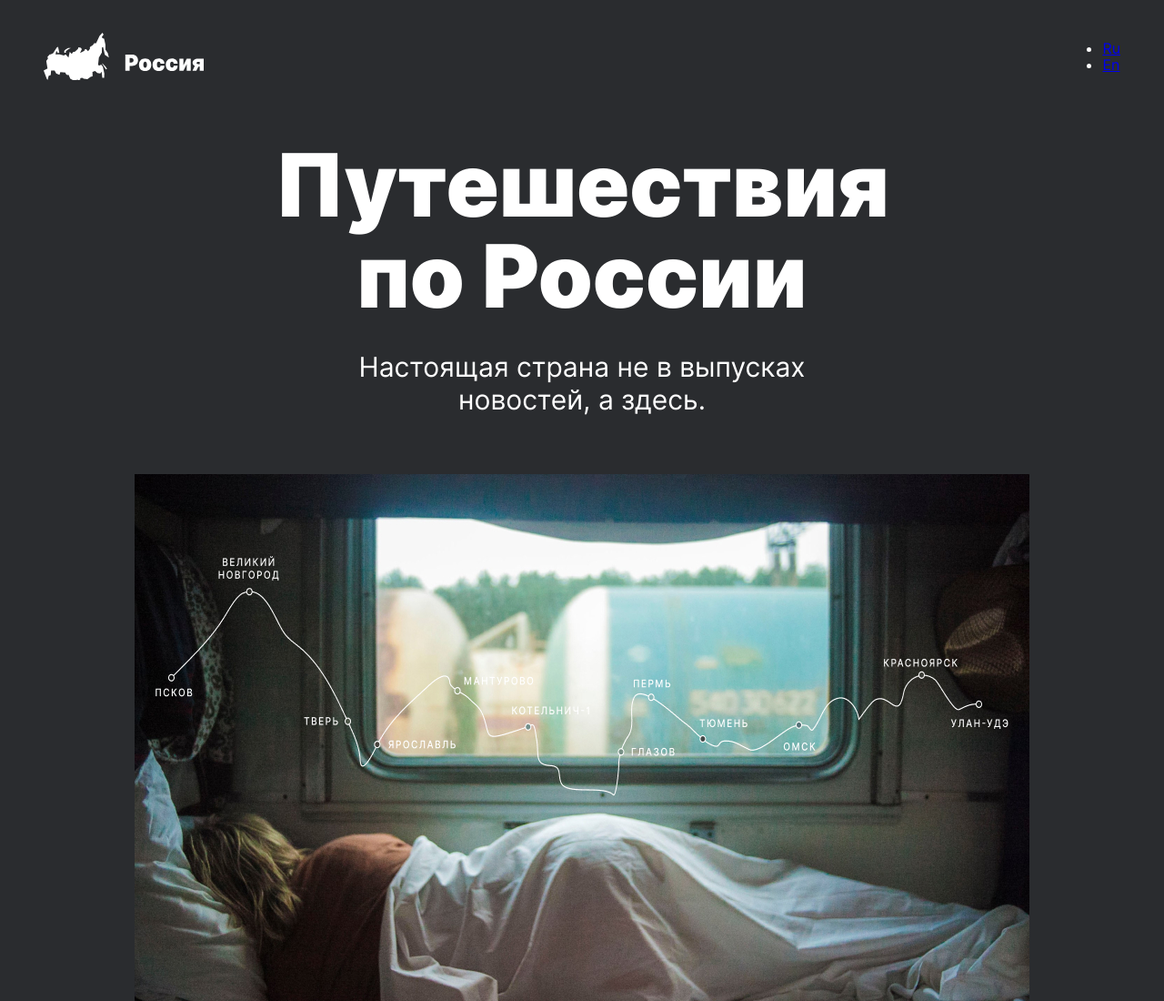
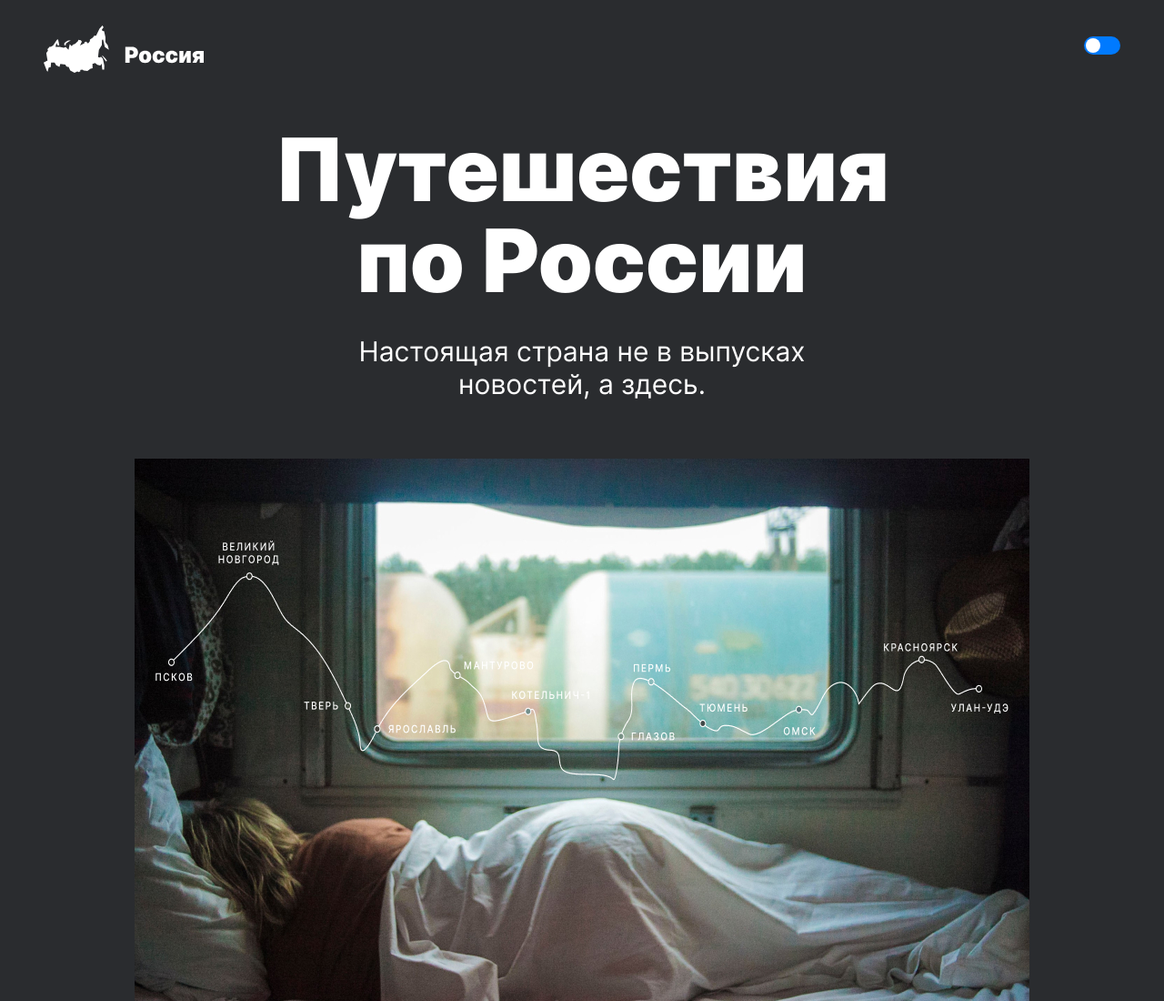
Before and after one commit to VanyaGachist/russian-travel, a plain HTML site: page index.html in a window 1280 px wide. Shown: the top 1100 px of the page at 91% size. Drawn offline with Linux system fonts and the light colour scheme.

Commit message:
add checkbox

```diff
--- a/index.html
+++ b/index.html
@@ -10,15 +10,11 @@
 <body class="page">
   <header class="header">
     <img class="header__logo" alt="Россия" src="./images/__logo.svg">
-    <ul class="header__lang-links">
-      <li>
-        <a href="#" class="header__lang-link header__lang-link_active">Ru</a>
-      </li>
-      <li>
-        <a href="#" class="header__lang-link">En</a>
-      </li>
-    </ul>
-    </header>
+    <label class="header__button">
+      <input type="checkbox" class="header__switch">
+      <span class="header__switch_ios"></span>
+    </label>
+  </header>
     <main class="content">
       <section class="lead">
         <h1 class="lead__title">Путешествия по России</h1>
```
